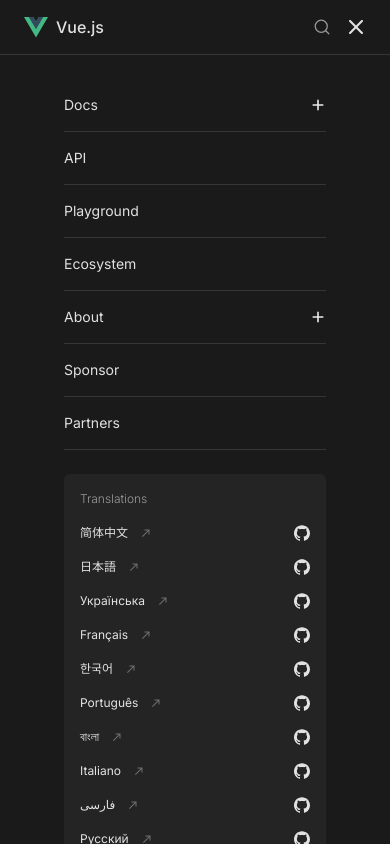
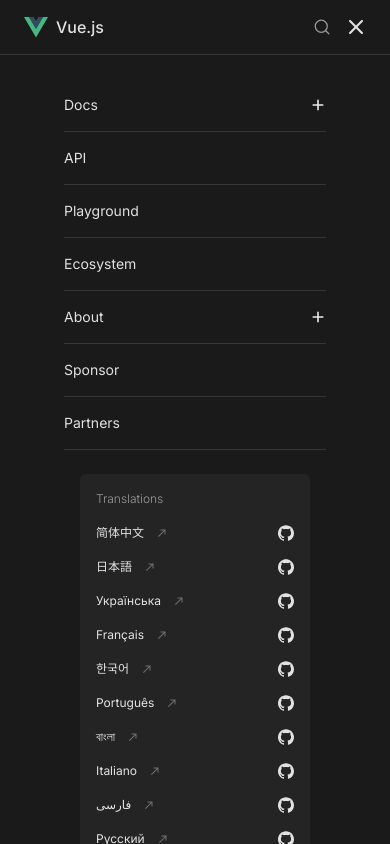
Before and after one commit to samthewebguy/vuejs-clone, a React (Vite) app: page / in a window 390 px wide. Both pictures are taken after a click on the button 356 px from the left and 27 px from the top of the page. Shown: the top 844 px of the page. Built offline with nearby package versions, Linux system fonts and the light colour scheme.

Commit message:
Mobile changes

```diff
--- a/src/Component/Header.jsx
+++ b/src/Component/Header.jsx
@@ -219,7 +219,7 @@
             </div>
         </nav>
     </header>
-        <div className={`w-full h-full sticky top-8 inset-0 z-50 flex flex-col items-center justify-center  md:hidden ${mobileMenu ? 'flex' : 'hidden' }`} >
+        <div className={`w-full h-full sticky top-0 inset-0 z-50 flex flex-col items-center justify-center  md:hidden ${mobileMenu ? 'flex' : 'hidden' }`} >
         <MobileNav />
         </div>
        </>
--- a/src/Component/MobileNav.jsx
+++ b/src/Component/MobileNav.jsx
@@ -74,9 +74,9 @@
 
 
   return (
-    <div className="w-full h-full bg-[#1a1a1a] flex flex-col items-center px-6 py-6 md:hidden z-50">
+    <div className="w-full h-full bg-[#1a1a1a] flex flex-col items-center px-10 py-6 md:hidden z-50">
       {Mobilelinks.map((mobilelink, index) => (
-        <div key={index} className="w-full px-10 relative group"
+        <div key={index} className="w-full px-6 relative group"
              onClick={() => setActiveDropdown(activeDropdown === index ? null : index)}
             >
           <NavLink
@@ -158,7 +158,7 @@
 
                                     {/* Social icons */}
 
-                                    <div className='flex flex-row items-center justify-center p-4'>
+                                    <div className='w-full flex flex-row items-center justify-center p-4'>
                                         <div className='flex flex-row items-center gap-4'>
                                             <a href="https://github.com/vuejs/" target='_blank' >
                                             <img src={GithubIcon} alt="Github icon" className='h-5 w-5 invert-[0.3] hover:invert-0 transition' />
```
